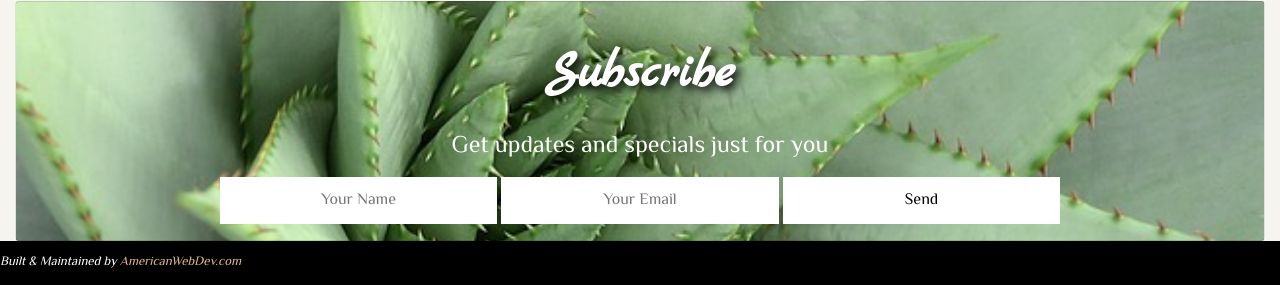
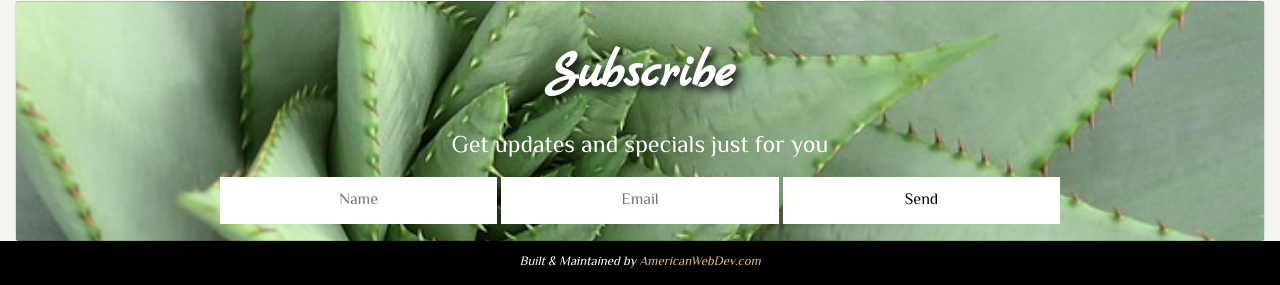
Before and after one commit to elowskya/code-playground, a PHP site: page / in a window 1280 px wide. Shown: the part 3099-3384 px from the top of the page. Run offline with PHP 8.4, Linux system fonts and the light colour scheme; some libraries are stand-ins or nearby versions; some web fonts are replaced.

Commit message:
form placeholder update

```diff
--- a/css/style.css
+++ b/css/style.css
@@ -59,7 +59,7 @@ footer {
     background-color: black;
     padding: 1% 0;
     color: white;
-    text-align: left;
+    text-align: center;
     font-size: 80%;
     color: white;
 }
--- a/index.html
+++ b/index.html
@@ -131,9 +131,9 @@
               <div class="container contactContainer" id="contact">
                 <form id="contactForm" action="https://formspree.io/elowskya@mail.gvsu.edu" method="POST">
 
-                          <input type="text" name="name" placeholder="Your Name" value="">
+                          <input type="text" name="name" placeholder="Name" value="">
 
-                          <input type="email" name="_replyto" placeholder="Your Email">
+                          <input type="email" name="_replyto" placeholder="Email">
 
                       <input type="submit" value="Send">
                       </form>
```
